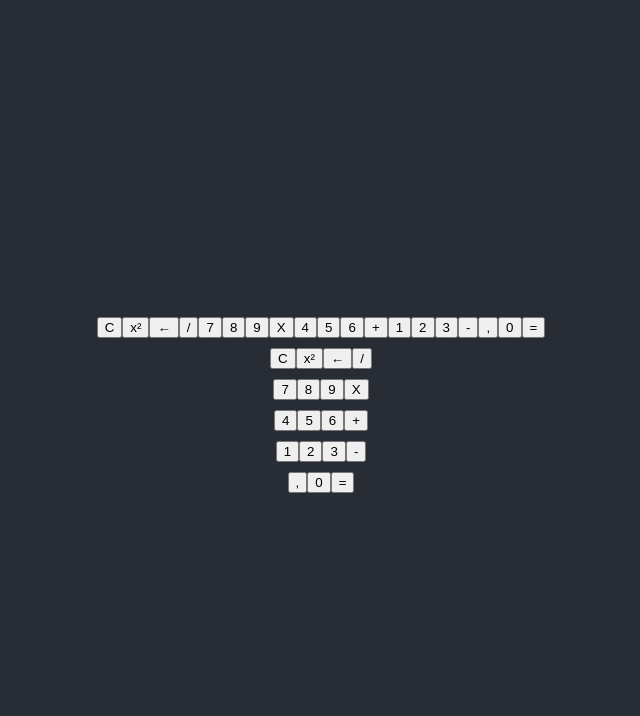
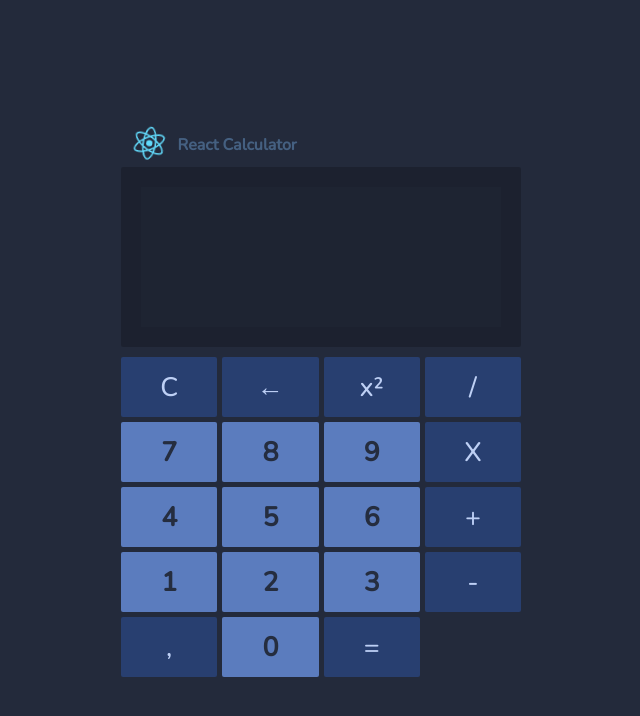
Before and after one commit to pedrofrn/react-calculator, a React (Create React App) app: page / in a window 1280 px wide. Shown: the top 716 px of the page, without its empty margins (319-959 px from the left). Built offline with nearby package versions, Linux system fonts and the light colour scheme.

Commit message:
chars on screen

```diff
--- a/src/App.css
+++ b/src/App.css
@@ -1,20 +1,26 @@
+@import url('https://fonts.googleapis.com/css2?family=Nunito:wght@300;500&display=swap');
+
+body {
+  font-family: 'Nunito', sans-serif;
+}
+
 .App {
   text-align: center;
 }
 
-.App-logo {
-  height: 40vmin;
+.react {
+  height: 40px;
   pointer-events: none;
 }
 
 @media (prefers-reduced-motion: no-preference) {
-  .App-logo {
-    animation: App-logo-spin infinite 20s linear;
+  .react {
+    animation: react-spin infinite 20s linear;
   }
 }
 
 .App-header {
-  background-color: #282c34;
+  background-color: #232a3b;
   min-height: 100vh;
   display: flex;
   flex-direction: column;
@@ -28,7 +34,7 @@
   color: #61dafb;
 }
 
-@keyframes App-logo-spin {
+@keyframes react-spin {
   from {
     transform: rotate(0deg);
   }
@@ -36,3 +42,72 @@
     transform: rotate(360deg);
   }
 }
+
+header {
+  width: 400px;
+  display: flex;
+
+}
+
+header h1 {
+  font-size: 12pt;
+  color: #456081;
+}
+
+main {
+  width: 400px;
+}
+
+div.Screen {
+  background-color: #1a1f2b80;
+  height: 100px;
+  border-radius: 2px;
+  margin-bottom: 10px;
+  border: 20px solid #00000010;
+  display: flex;
+  padding: 20px;
+  align-items: center;
+  justify-content: flex-end;
+  text-align: end;
+}
+
+div.keyboard {
+
+}
+
+div.keyboard div.keys {
+  grid-template-columns: repeat(4, 1fr);
+  grid-column-gap: 5px;
+  grid-row-gap: 5px;
+  display: grid;
+}
+
+div.keyboard div.keys button {
+  height: 60px;
+  border-radius: 2px;
+  border: none;
+  font-size: 20pt;
+  font-family: 'Nunito', sans-serif;
+  cursor: pointer;
+}
+
+button.tools {
+  background-color: #283f70;
+  color: #bed0f5;
+}
+
+button.number {
+  background-color: #5b7cbe;
+  font-weight: bold;
+  color: #252d3f;
+}
+
+div.expression {
+  font-size: 12pt;
+  color: #788fbd;
+}
+
+div.curr {
+  font-size: 30pt;
+  color: #bed0f5;
+}
--- a/src/App.js
+++ b/src/App.js
@@ -23,6 +23,10 @@ function App() {
   ); */
   return (
     <div className="App App-header">
+      <header>
+        <img src={logo} className="react" alt="logo" />
+        <h1>React Calculator</h1>
+      </header>
       {<Calculator />}
     </div>
   );
--- a/src/Calculator.js
+++ b/src/Calculator.js
@@ -1,65 +1,66 @@
-import React from 'react';
+import React, { useEffect, useState } from 'react';
 import Screen from './components/Screen/Screen';
 import Button from './components/Button/Button';
 
 function Calculator() {
 
+    const [curr, setCurr] = useState('');
+    const [expression, setExpression] = useState('');
+
     function buttonView() {
         const keys = [
-            ['C', 'x²', '←', '/'],
+            ['C', '←', 'x²', '/'],
             [7, 8, 9, 'X'],
             [4, 5, 6, '+'],
             [1, 2, 3, '-'],
             [',', 0, '=']
         ];
         return (
-            <div className='row'>
-                {
-                    keys.map((a, b) => {
-
-                        return a.map((c, d) => {
-                            return (<Button char={c} />)
-                        })
-                    })
-                }
-            </div>
+            keys.map((a, b) => {
+                return a.map((c, d) => {
+                    return (<Button key={`${c.toString()}`} char={c} onClick={handleClick} />)
+                })
+            })
         )
     }
+
+    function handleClick(char) {
+        if (char === 'C') {
+            setCurr('');
+            return setExpression('');
+        }
+
+        if (typeof char === 'number') {
+            if (expression[expression.length - 1] === '/'
+                || expression[expression.length - 1] === 'X'
+                || expression[expression.length - 1] === '+'
+                || expression[expression.length - 1] === '-')
+                setCurr(char);
+            else setCurr(prevState => prevState + char.toString());
+        }
+
+        if (char === '←') {
+            if (expression[expression.length - 1] === '/'
+                || expression[expression.length - 1] === 'X'
+                || expression[expression.length - 1] === '+'
+                || expression[expression.length - 1] === '-')
+                setExpression(prevState => prevState.slice(0, -1));
+            else {
+                setCurr(prevState => prevState.slice(0, -1));
+                setExpression(prevState => prevState.slice(0, -1));
+            }
+        }
+        else setExpression(prevState => prevState + char);
+    }
+
     return (
         <main>
             <div className='Screen'>
-                <Screen />
-                {buttonView()}
+                <Screen curr={curr} expression={expression} />
             </div>
             <div className='keyboard'>
-                <div className='row'>
-                    <Button char={'C'} />
-                    <Button char={'x²'} />
-                    <Button char={'←'} />
-                    <Button char={'/'} />
-                </div>
-                <div className='row'>
-                    <Button char={7} />
-                    <Button char={8} />
-                    <Button char={9} />
-                    <Button char={'X'} />
-                </div>
-                <div className='row'>
-                    <Button char={4} />
-                    <Button char={5} />
-                    <Button char={6} />
-                    <Button char={'+'} />
-                </div>
-                <div className='row'>
-                    <Button char={1} />
-                    <Button char={2} />
-                    <Button char={3} />
-                    <Button char={'-'} />
-                </div>
-                <div className='row'>
-                    <Button char={','} />
-                    <Button char={0} />
-                    <Button char={'='} />
+                <div className='keys'>
+                    {buttonView()}
                 </div>
             </div>
         </main>
--- a/src/components/Button/Button.js
+++ b/src/components/Button/Button.js
@@ -1,5 +1,4 @@
 import React, { useState, useEffect } from "react";
-import {Calc} from "../Screen/Calc";
 
 function Button(props) {
 
@@ -10,14 +9,10 @@ function Button(props) {
         else setClassChar('tools');
     }, [])
 
-    function hit() {
-        return Calc(props.char)
-    }
-
     return (
-        <button id="button" className={classChar} onClick={hit}>
-            <div className="char">{props.char}</div>
-        </button>
+            <button className={classChar} onClick={() => props.onClick(props.char)}>
+                {props.char}
+            </button>
     )
 }
 
--- a/src/components/Screen/Calc.js
+++ /dev/null
@@ -1,3 +0,0 @@
-export function Calc(char) {
-    console.log(char)
-}
--- a/src/components/Screen/Screen.js
+++ b/src/components/Screen/Screen.js
@@ -1,10 +1,15 @@
 import React from "react";
-import { Calc } from "./Calc";
 
-function Screen() {
+/**
+ * props:
+ * - curr
+ * - expression
+ */
+function Screen(props) {
     return (
-        <div id="Screen">
-            {<Calc />}
+        <div>
+            <div className="expression">{props.expression}</div>
+            <div className="curr">{props.curr}</div>
         </div>
     )
 }
```
